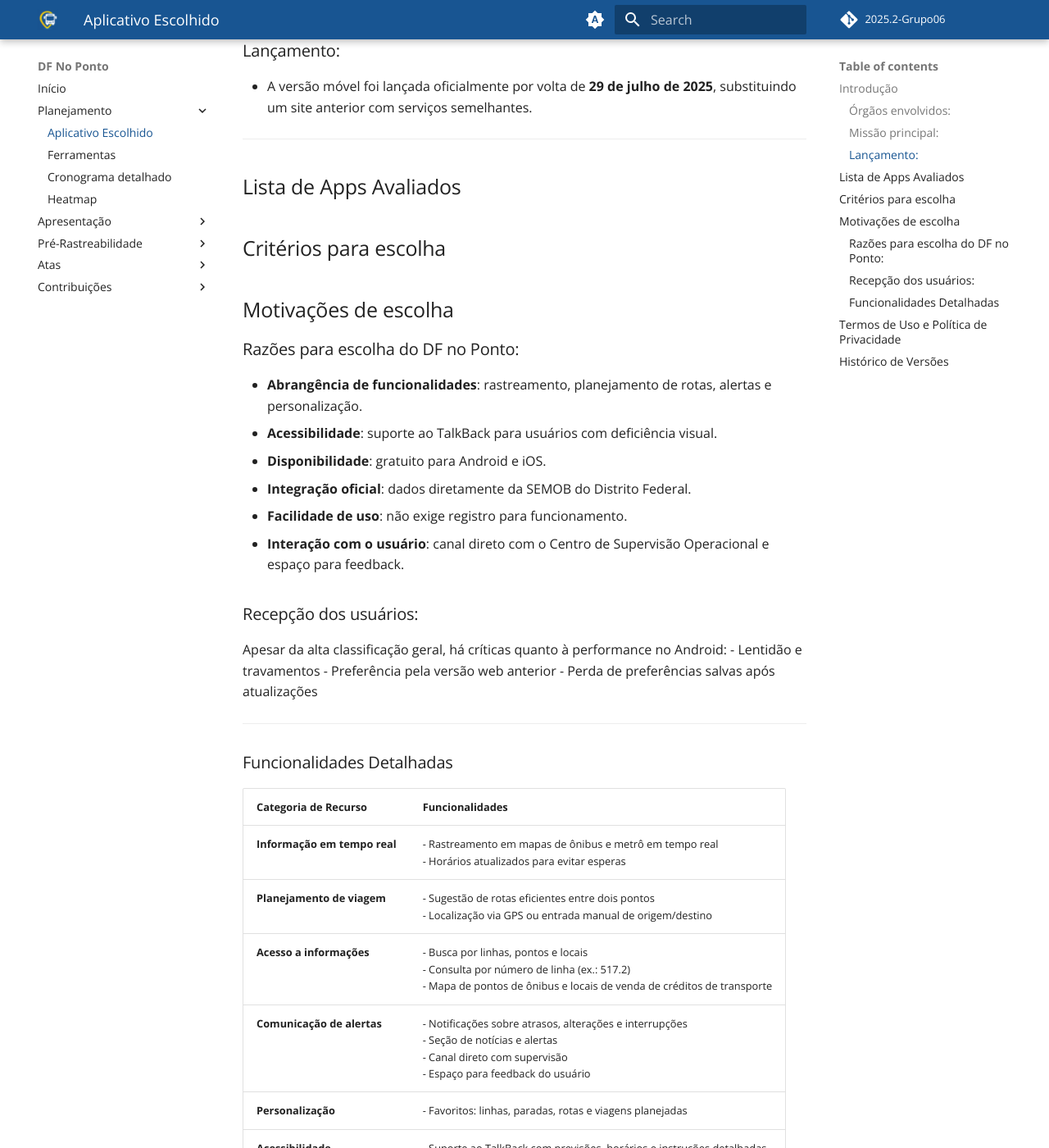
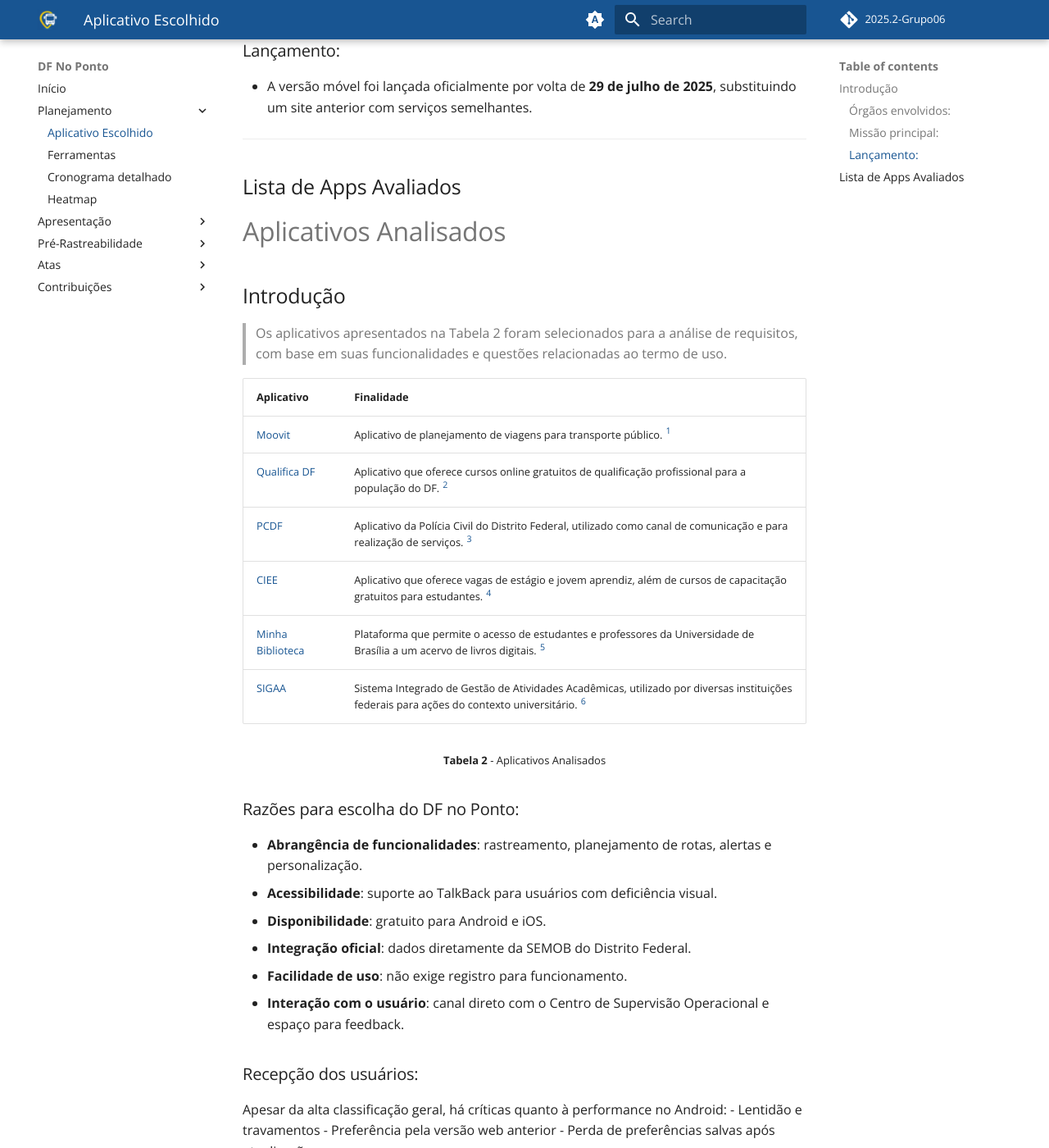
Before and after one commit to Requisitos-de-Software/2025.2-Grupo06, an MkDocs documentation site: the page built from docs/Planejamento/Aplicativoescolhido.md, in a window 1280 px wide and 1400 px high, scrolled down 903 px. Shown: the whole window at 82% size. Built offline with MkDocs 1.6.1 and Material for MkDocs 9.7.7, drawn with Linux system fonts in a browser that asks for light colours; comment, search, counter and statistics services are not loaded; some of the changed text lies outside the part shown.

Commit message:
adiconando apps avaliados

```diff
--- a/docs/Planejamento/Aplicativoescolhido.md
+++ b/docs/Planejamento/Aplicativoescolhido.md
@@ -25,10 +25,22 @@
 ---
 ## Lista de Apps Avaliados
 
-## Critérios para escolha
+# Aplicativos Analisados
 
+## Introdução
+ >Os aplicativos apresentados na Tabela 2 foram selecionados para a análise de requisitos, com base em suas funcionalidades e questões relacionadas ao termo de uso.
 
-## Motivações de escolha
+| Aplicativo | Finalidade |
+|---|---|
+| [Moovit](#APP1) | Aplicativo de planejamento de viagens para transporte público. <a id="anchor_APP1" href="#APP1"><sup>1</sup></a> |
+| [Qualifica DF](#APP2) | Aplicativo que oferece cursos online gratuitos de qualificação profissional para a população do DF. <a id="anchor_APP2" href="#APP2"><sup>2</sup></a> |
+| [PCDF](#APP3) | Aplicativo da Polícia Civil do Distrito Federal, utilizado como canal de comunicação e para realização de serviços. <a id="anchor_APP3" href="#APP3"><sup>3</sup></a> |
+| [CIEE](#APP4) | Aplicativo que oferece vagas de estágio e jovem aprendiz, além de cursos de capacitação gratuitos para estudantes. <a id="anchor_APP4" href="#APP4"><sup>4</sup></a> |
+| [Minha Biblioteca](#APP5) | Plataforma que permite o acesso de estudantes e professores da Universidade de Brasília a um acervo de livros digitais. <a id="anchor_APP5" href="#APP5"><sup>5</sup></a> |
+| [SIGAA](#APP6) | Sistema Integrado de Gestão de Atividades Acadêmicas, utilizado por diversas instituições federais para ações do contexto universitário. <a id="anchor_APP6" href="#APP6"><sup>6</sup></a> |
+
+<font size="2"><p style="text-align: center"><b>Tabela 2</b> - Aplicativos Analisados</p></font>
+
 
 ### Razões para escolha do DF no Ponto:
 
@@ -70,6 +82,19 @@
 Esses documentos descrevem os direitos, deveres e garantias dos usuários, bem como o tratamento de dados pessoais conforme as diretrizes da LGPD (Lei Geral de Proteção de Dados).
 
 ---
+## Referências Bibliográficas
+><a id="APP1" href="#anchor_APP1">1.</a> Moovit . Disponível em: [https://moovitapp.com/](). Acesso em: 09 de set. de 2025.
+
+><a id="APP2" href="#anchor_APP2">2.</a> Qualifica DF . Disponível em: [https://www.df.gov.br/qualifica-df/](). Acesso em: 09 de set. de 2025.
+
+><a id="APP3" href="#anchor_APP3">3.</a> PCDF . Disponível em: [https://www.pcdf.df.gov.br/](). Acesso em: 09 de set. de 2025.
+
+><a id="APP4" href="#anchor_APP4">4.</a> CIEE . Disponível em: [https://portal.ciee.org.br/](). Acesso em: 09 de set. de 2025.
+
+><a id="APP5" href="#anchor_APP5">5.</a> Minha Biblioteca . Disponível em: [https://minhabiblioteca.com.br/](). Acesso em: 09 de set. de 2025.
+
+><a id="APP6" href="#anchor_APP6">6.</a> SIGAA . Disponível em: [https://sigaa.ufrn.br/sigaa/public/home.jsf](). Acesso em: 09 de set. de 2025.
+
 
 ## Histórico de Versões
 
```
